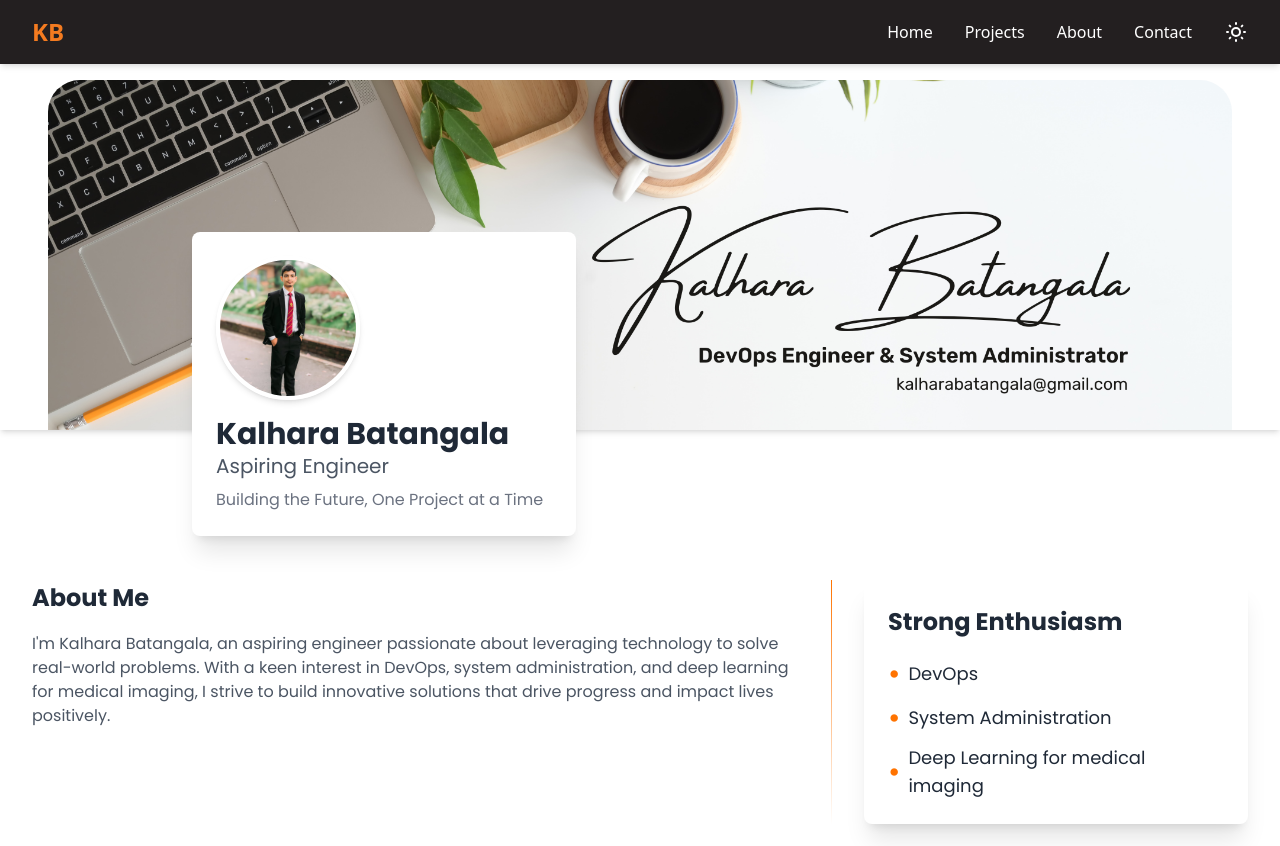
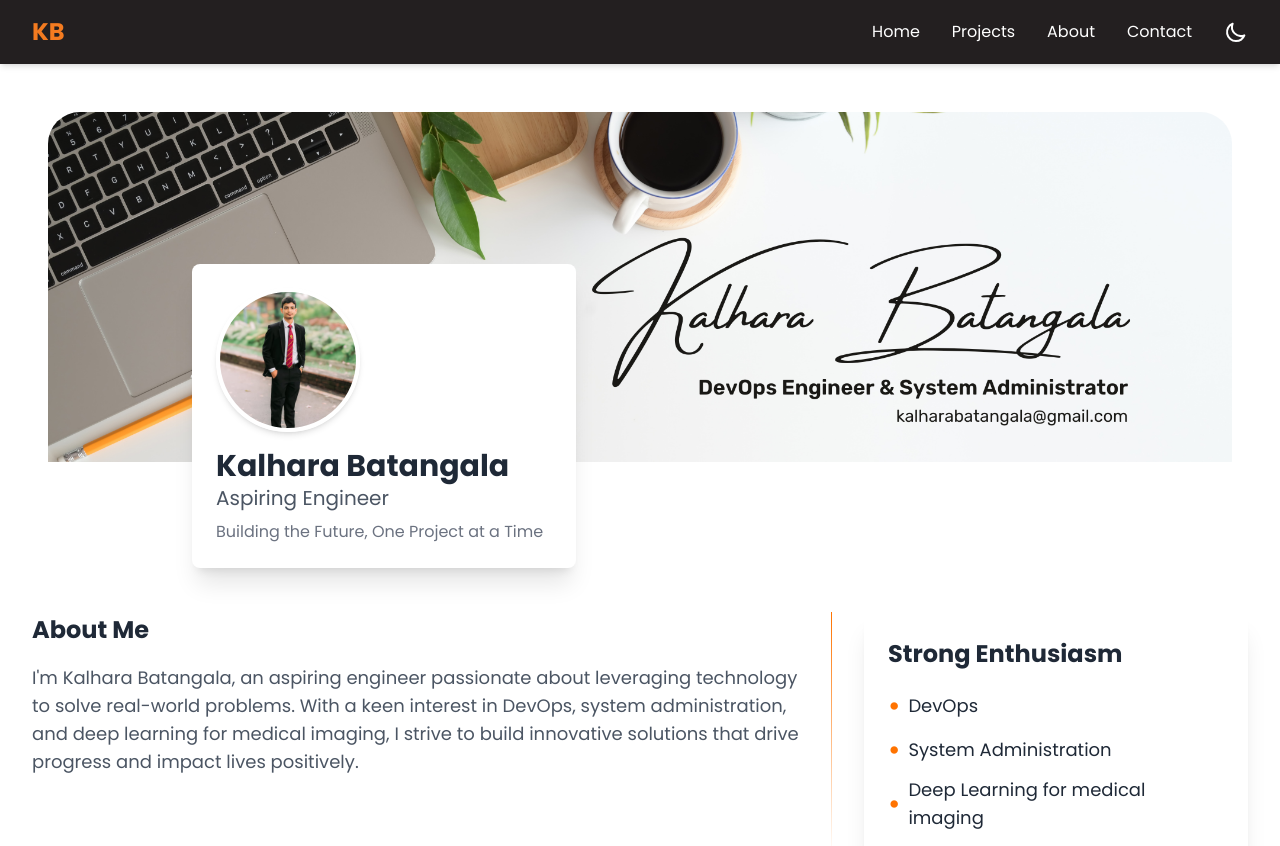
Before and after one commit to KalharaBatangala/my-portfolio, a React (Vite) app: page / in a window 1280 px wide. Shown: the top 846 px of the page. Built offline with nearby package versions, Linux system fonts and the light colour scheme.

Commit message:
Add Dark mode toggle

```diff
--- a/src/App.jsx
+++ b/src/App.jsx
@@ -1,17 +1,40 @@
+// import React from 'react';
+// import Navbar from './components/Navbar';
+// import HeroSection from './components/HeroSection';
+// import Footer from './components/Footer';
+// import './index.css';
+
+// function App() {
+//   return (
+//     <div>
+//       <Navbar />
+//       <HeroSection />
+//       <Footer/>
+//     </div>
+//   );
+// }
+
+// export default App;
+
+
 import React from 'react';
+import { ThemeProvider } from './context/ThemeContext';
 import Navbar from './components/Navbar';
 import HeroSection from './components/HeroSection';
 import Footer from './components/Footer';
-import './index.css';
 
-function App() {
+const App = () => {
   return (
-    <div>
-      <Navbar />
-      <HeroSection />
-      <Footer/>
-    </div>
+    <ThemeProvider>
+      <div className="min-h-screen flex flex-col">
+        <Navbar />
+        <main className="flex-grow">
+          <HeroSection />
+        </main>
+        <Footer />
+      </div>
+    </ThemeProvider>
   );
-}
+};
 
 export default App;
--- a/src/components/HeroSection.jsx
+++ b/src/components/HeroSection.jsx
@@ -1,3 +1,98 @@
+// import React, { useState } from 'react';
+// import profilePic from '../assets/profile-pic.jpg';
+// import bannerPic from '../assets/Portfolio-banner.png';
+// import EnthusiasmCard from './EnthusiasmCard';
+
+// const HeroSection = () => {
+//   const [isZoomed, setIsZoomed] = useState(false);
+//   const [isClosing, setIsClosing] = useState(false);
+
+//   // Handle modal close with zoom-out animation
+//   const handleClose = () => {
+//     setIsClosing(true);
+//     setTimeout(() => {
+//       setIsZoomed(false);
+//       setIsClosing(false);
+//     }, 300); // Match animation duration
+//   };
+
+//   return (
+//     <div className="relative w-full min-h-[550px] bg-transparent font-poppins">
+//       {/* Banner Wrapper */}
+//       <div className="mt-16 pt-12 px-12"> {/* Increased margin-top to push banner away from navbar */}
+//         {/* Banner with Background Image */}
+//         <div
+//           className="rounded-t-[32px] overflow-hidden"
+//           style={{
+//             backgroundImage: `url(${bannerPic})`,
+//             backgroundSize: 'cover',
+//             backgroundPosition: 'bottom',
+//             height: '350px',
+//           }}
+//         />
+//       </div>
+//       {/* Profile Card */}
+//       <div className="absolute top-[200px] left-[5%] sm:left-[10%] md:left-[15%] transform transition-transform duration-300 hover:scale-105 bg-white p-6 rounded-lg shadow-xl max-w-sm w-full cursor-pointer">
+//         <img
+//           src={profilePic}
+//           alt="Profile"
+//           className="w-28 h-28 sm:w-36 sm:h-36 rounded-full border-4 border-white shadow-md mx-auto sm:mx-0 object-cover cursor-pointer"
+//           onClick={() => setIsZoomed(true)}
+//         />
+//         <h1 className="mt-4 text-2xl sm:text-3xl font-bold text-gray-800 text-center sm:text-left">
+//           Kalhara Batangala
+//         </h1>
+//         <h2 className="text-lg sm:text-xl text-gray-600 text-center sm:text-left">
+//           Aspiring Engineer
+//         </h2>
+//         <p className="mt-2 text-base text-gray-500 text-center sm:text-left">
+//           Building the Future, One Project at a Time
+//         </p>
+//       </div>
+//       {/* Content Container for About and Enthusiasm */}
+//       <div className="relative mt-[150px] mb-8 max-w-7xl mx-auto px-4 sm:px-6 lg:px-8 flex flex-col md:flex-row gap-8">
+//         {/* About Section */}
+//         <div className="flex-1">
+//           <h3 className="text-2xl font-bold text-gray-800 mb-4">About Me</h3>
+//           <p className="text-lg text-gray-600">
+//             I'm Kalhara Batangala, an aspiring engineer passionate about leveraging technology to solve real-world problems. With a keen interest in DevOps, system administration, and deep learning for medical imaging, I strive to build innovative solutions that drive progress and impact lives positively.
+//           </p>
+//         </div>
+//         {/* Vertical Separator with Fade-Out Effect */}
+//         <div
+//           className="hidden md:block border-l border-secondary h-auto self-stretch"
+//           style={{
+//             maskImage: 'linear-gradient(to bottom, black 0%, transparent 100%)',
+//             WebkitMaskImage: 'linear-gradient(to bottom, black 0%, transparent 100%)',
+//           }}
+//         ></div>
+//         {/* Enthusiasm Card */}
+//         <div className="max-w-sm w-full md:ml-auto">
+//           <EnthusiasmCard />
+//         </div>
+//       </div>
+//       {/* Zoomed Image Modal */}
+//       {isZoomed && (
+//         <div
+//           className="fixed inset-0 bg-primary bg-opacity-75 flex items-center justify-center z-50"
+//           onClick={handleClose}
+//         >
+//           <img
+//             src={profilePic}
+//             alt="Zoomed Profile"
+//             className={`max-w-[80%] max-h-[80%] ${isClosing ? 'animate-zoom-out' : 'animate-zoom-in'}`}
+//             onClick={(e) => e.stopPropagation()}
+//           />
+//         </div>
+//       )}
+//     </div>
+//   );
+// };
+
+// export default HeroSection;
+
+/////  Updated with Dark Mode Styles ////////////////
+
 import React, { useState } from 'react';
 import profilePic from '../assets/profile-pic.jpg';
 import bannerPic from '../assets/Portfolio-banner.png';
@@ -17,9 +112,9 @@ const HeroSection = () => {
   };
 
   return (
-    <div className="relative w-full min-h-[550px] bg-transparent font-poppins">
+    <div className="relative w-full min-h-[550px] bg-transparent dark:bg-gray-900 font-poppins">
       {/* Banner Wrapper */}
-      <div className="mt-8 pt-12 px-12 shadow-md">
+      <div className="mt-16 pt-12 px-12">
         {/* Banner with Background Image */}
         <div
           className="rounded-t-[32px] overflow-hidden"
@@ -32,20 +127,20 @@ const HeroSection = () => {
         />
       </div>
       {/* Profile Card */}
-      <div className="absolute top-[200px] left-[5%] sm:left-[10%] md:left-[15%] transform transition-transform duration-300 hover:scale-105 bg-white p-6 rounded-lg shadow-xl max-w-sm w-full cursor-pointer">
+      <div className="absolute top-[200px] left-[5%] sm:left-[10%] md:left-[15%] transform transition-transform duration-300 hover:scale-105 bg-white dark:bg-gray-800 p-6 rounded-lg shadow-xl max-w-sm w-full cursor-pointer">
         <img
           src={profilePic}
           alt="Profile"
-          className="w-28 h-28 sm:w-36 sm:h-36 rounded-full border-4 border-white shadow-md mx-auto sm:mx-0 object-cover cursor-pointer"
+          className="w-28 h-28 sm:w-36 sm:h-36 rounded-full border-4 border-white dark:border-gray-700 shadow-md mx-auto sm:mx-0 object-cover cursor-pointer"
           onClick={() => setIsZoomed(true)}
         />
-        <h1 className="mt-4 text-2xl sm:text-3xl font-bold text-gray-800 text-center sm:text-left">
+        <h1 className="mt-4 text-2xl sm:text-3xl font-bold text-gray-800 dark:text-gray-100 text-center sm:text-left">
           Kalhara Batangala
         </h1>
-        <h2 className="text-lg sm:text-xl text-gray-600 text-center sm:text-left">
+        <h2 className="text-lg sm:text-xl text-gray-600 dark:text-gray-300 text-center sm:text-left">
           Aspiring Engineer
         </h2>
-        <p className="mt-2 text-base text-gray-500 text-center sm:text-left">
+        <p className="mt-2 text-base text-gray-500 dark:text-gray-400 text-center sm:text-left">
           Building the Future, One Project at a Time
         </p>
       </div>
@@ -53,8 +148,8 @@ const HeroSection = () => {
       <div className="relative mt-[150px] mb-8 max-w-7xl mx-auto px-4 sm:px-6 lg:px-8 flex flex-col md:flex-row gap-8">
         {/* About Section */}
         <div className="flex-1">
-          <h3 className="text-2xl font-bold text-gray-800 mb-4">About Me</h3>
-          <p className="text-base text-gray-600">
+          <h3 className="text-2xl font-bold text-gray-800 dark:text-gray-100 mb-4">About Me</h3>
+          <p className="text-lg text-gray-600 dark:text-gray-300">
             I'm Kalhara Batangala, an aspiring engineer passionate about leveraging technology to solve real-world problems. With a keen interest in DevOps, system administration, and deep learning for medical imaging, I strive to build innovative solutions that drive progress and impact lives positively.
           </p>
         </div>
@@ -74,7 +169,7 @@ const HeroSection = () => {
       {/* Zoomed Image Modal */}
       {isZoomed && (
         <div
-          className="fixed inset-0 bg-primary bg-opacity-75 flex items-center justify-center z-50"
+          className="fixed inset-0 bg-primary dark:bg-gray-900 bg-opacity-75 dark:bg-opacity-90 flex items-center justify-center z-50"
           onClick={handleClose}
         >
           <img
--- a/src/components/Navbar.jsx
+++ b/src/components/Navbar.jsx
@@ -1,8 +1,10 @@
-import React, { useState } from 'react';
+import React, { useState, useContext } from 'react';
 import { Bars3Icon, XMarkIcon } from '@heroicons/react/24/solid';
+import { ThemeContext } from '../context/ThemeContext';
 
 const Navbar = () => {
   const [isOpen, setIsOpen] = useState(false);
+  const { theme, toggleTheme } = useContext(ThemeContext);
 
   const toggleMenu = () => {
     setIsOpen(!isOpen);
@@ -16,12 +18,12 @@ const Navbar = () => {
   ];
 
   return (
-    <nav className="fixed top-0 left-0 w-full bg-[#231F20] shadow-md z-50">
+    <nav className="fixed top-0 left-0 w-full bg-[#231F20] dark:bg-gray-900 shadow-md z-50 font-poppins">
       <div className="max-w-7xl mx-auto px-4 sm:px-6 lg:px-8">
         <div className="flex items-center justify-between h-16">
           {/* Logo */}
           <div className="flex-shrink-0">
-            <a href="/" className="text-2xl font-bold text-[#F47B20]">
+            <a href="/" className="text-2xl font-bold text-[#F47B20] dark:text-[#F47B20]">
               KB
             </a>
           </div>
@@ -32,12 +34,17 @@ const Navbar = () => {
               <a
                 key={item.label}
                 href={item.href}
-                className="text-white hover:text-[#F47B20] transition-colors duration-300"
+                className="text-white dark:text-gray-100 hover:text-[#F47B20] dark:hover:text-[#F47B20] transition-colors duration-300"
               >
                 {item.label}
               </a>
             ))}
-            <button className="text-white hover:text-[#F47B20] transition-colors duration-300">
+            <button
+              onClick={toggleTheme}
+              className="text-white dark:text-gray-100 hover:text-[#F47B20] dark:hover:text-[#F47B20] transition-colors duration-300"
+              aria-label={theme === 'dark' ? 'Switch to light mode' : 'Switch to dark mode'}
+            >
+              {theme === 'dark' ? (
                 <svg
                   className="w-6 h-6"
                   fill="none"
@@ -52,6 +59,22 @@ const Navbar = () => {
                     d="M12 3v1m0 16v1m9-9h-1M4 12H3m15.364 6.364l-.707-.707M6.343 6.343l-.707-.707m12.728 0l-.707.707M6.343 17.657l-.707.707M16 12a4 4 0 11-8 0 4 4 0 018 0z"
                   />
                 </svg>
+              ) : (
+                <svg
+                  className="w-6 h-6"
+                  fill="none"
+                  stroke="currentColor"
+                  viewBox="0 0 24 24"
+                  xmlns="http://www.w3.org/2000/svg"
+                >
+                  <path
+                    strokeLinecap="round"
+                    strokeLinejoin="round"
+                    strokeWidth="2"
+                    d="M20.354 15.354A9 9 0 018.646 3.646 9.003 9.003 0 0012 21a9.003 9.003 0 008.354-5.646z"
+                  />
+                </svg>
+              )}
             </button>
           </div>
 
@@ -59,7 +82,7 @@ const Navbar = () => {
           <div className="md:hidden flex items-center">
             <button
               onClick={toggleMenu}
-              className="text-white hover:text-[#F47B20] focus:outline-none"
+              className="text-white dark:text-gray-100 hover:text-[#F47B20] dark:hover:text-[#F47B20] focus:outline-none"
             >
               {isOpen ? (
                 <XMarkIcon className="h-6 w-6" />
@@ -73,22 +96,28 @@ const Navbar = () => {
 
       {/* Mobile Menu */}
       {isOpen && (
-        <div className="md:hidden bg-[#231F20] border-t border-gray-700">
+        <div className="md:hidden bg-[#231F20] dark:bg-gray-900 border-t border-gray-700 dark:border-gray-800">
           <div className="px-2 pt-2 pb-3 space-y-1 sm:px-3">
             {navItems.map((item) => (
               <a
                 key={item.label}
                 href={item.href}
-                className="block px-3 py-2 text-white hover:text-[#F47B20] hover:bg-gray-800 rounded-md transition-colors duration-300"
+                className="block px-3 py-2 text-white dark:text-gray-100 hover:text-[#F47B20] dark:hover:text-[#F47B20] hover:bg-gray-800 dark:hover:bg-gray-700 rounded-md transition-colors duration-300"
                 onClick={toggleMenu}
               >
                 {item.label}
               </a>
             ))}
             <button
-              className="flex w-full px-3 py-2 text-white hover:text-[#F47B20] hover:bg-gray-800 rounded-md transition-colors duration-300"
-              onClick={toggleMenu}
+              onClick={() => {
+                toggleTheme();
+                toggleMenu();
+              }}
+              className="flex w-full px-3 py-2 text-white dark:text-gray-100 hover:text-[#F47B20] dark:hover:text-[#F47B20] hover:bg-gray-800 dark:hover:bg-gray-700 rounded-md transition-colors duration-300"
+              aria-label={theme === 'dark' ? 'Switch to light mode' : 'Switch to dark mode'}
             >
+              {theme === 'dark' ? (
+                <>
                   <svg
                     className="w-6 h-6 mr-2"
                     fill="none"
@@ -103,7 +132,27 @@ const Navbar = () => {
                       d="M12 3v1m0 16v1m9-9h-1M4 12H3m15.364 6.364l-.707-.707M6.343 6.343l-.707-.707m12.728 0l-.707.707M6.343 17.657l-.707.707M16 12a4 4 0 11-8 0 4 4 0 018 0z"
                     />
                   </svg>
-              Toggle Theme
+                  Light Mode
+                </>
+              ) : (
+                <>
+                  <svg
+                    className="w-6 h-6 mr-2"
+                    fill="none"
+                    stroke="currentColor"
+                    viewBox="0 0 24 24"
+                    xmlns="http://www.w3.org/2000/svg"
+                  >
+                    <path
+                      strokeLinecap="round"
+                      strokeLinejoin="round"
+                      strokeWidth="2"
+                      d="M20.354 15.354A9 9 0 018.646 3.646 9.003 9.003 0 0012 21a9.003 9.003 0 008.354-5.646z"
+                    />
+                  </svg>
+                  Dark Mode
+                </>
+              )}
             </button>
           </div>
         </div>
--- /dev/null
+++ b/src/context/ThemeContext.jsx
@@ -0,0 +1,29 @@
+import React, { createContext, useState, useEffect } from 'react';
+
+// Theme context for dark mode toggle
+export const ThemeContext = createContext();
+
+export const ThemeProvider = ({ children }) => {
+  const [theme, setTheme] = useState('light');
+
+  // Load theme from localStorage on mount
+  useEffect(() => {
+    const savedTheme = localStorage.getItem('theme') || 'light';
+    setTheme(savedTheme);
+    document.documentElement.classList.toggle('dark', savedTheme === 'dark');
+  }, []);
+
+  // Toggle theme and save to localStorage
+  const toggleTheme = () => {
+    const newTheme = theme === 'light' ? 'dark' : 'light';
+    setTheme(newTheme);
+    localStorage.setItem('theme', newTheme);
+    document.documentElement.classList.toggle('dark', newTheme === 'dark');
+  };
+
+  return (
+    <ThemeContext.Provider value={{ theme, toggleTheme }}>
+      {children}
+    </ThemeContext.Provider>
+  );
+};
--- a/src/index.css
+++ b/src/index.css
@@ -36,3 +36,7 @@
 .animate-zoom-out {
   animation: zoomOut 0.3s ease-out forwards;
 }
+
+body {
+  @apply bg-white dark:bg-gray-900; /* Default light background, dark mode gray */
+}
--- a/tailwind.config.js
+++ b/tailwind.config.js
@@ -1,6 +1,7 @@
 /** @type {import('tailwindcss').Config} */
 export default {
   content: ['./src/**/*.{js,jsx,ts,tsx}'],
+  darkMode: 'class',
   theme: {
     extend: {
       colors: {
```
Also changed, not shown: src/components/EnthusiasmCard.jsx (+31 -3 lines). Lines whose indentation alone changed are shown as unchanged.
